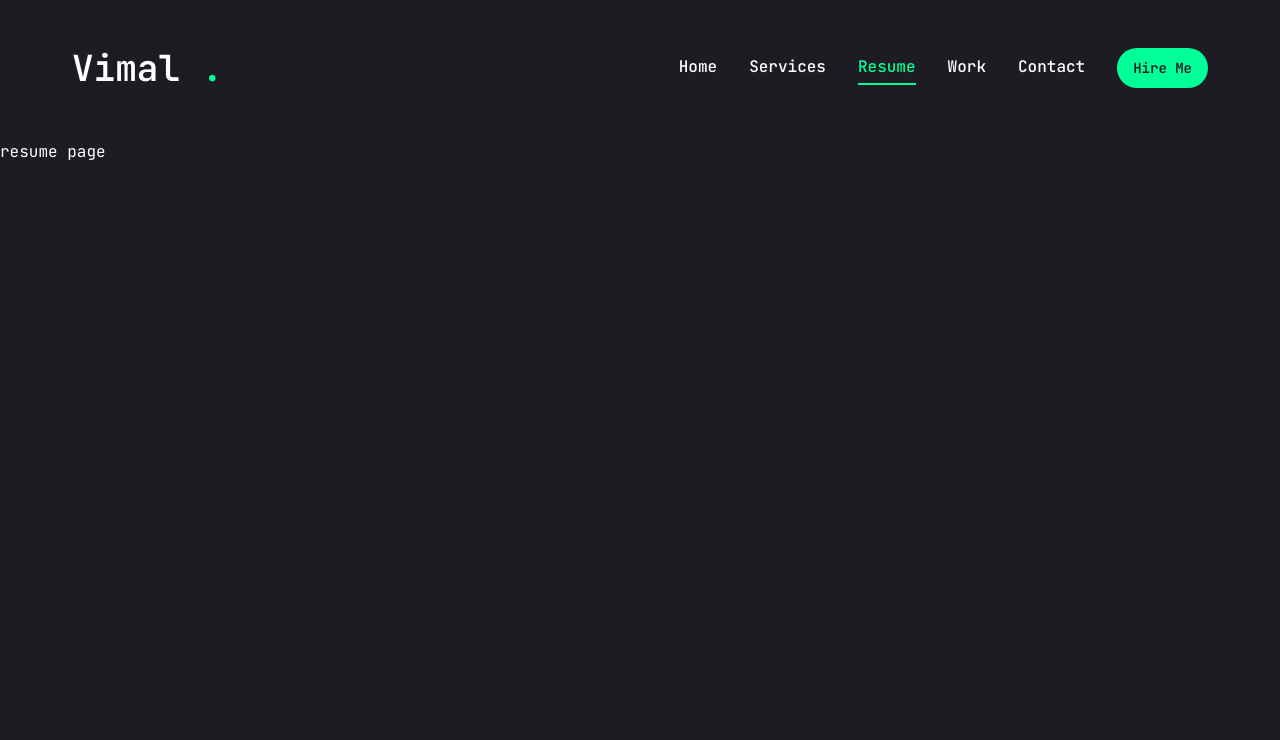
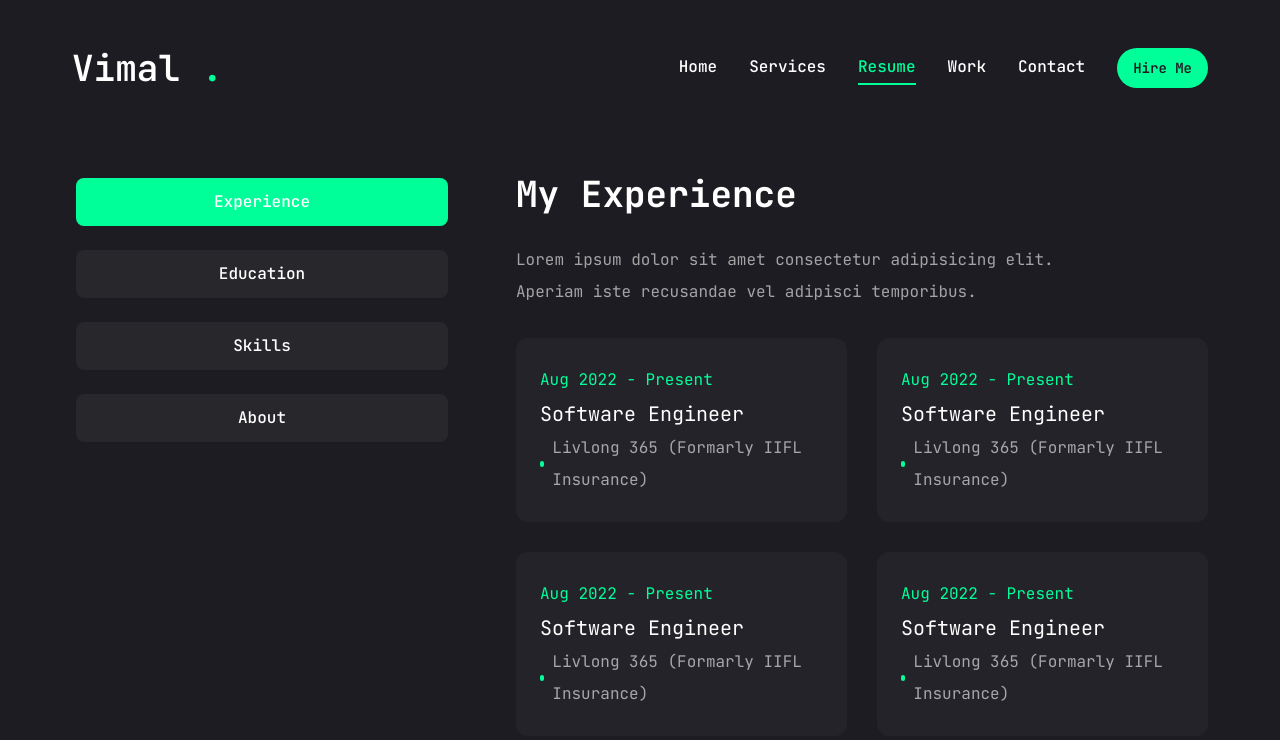
Before and after one commit to vimal-panara/portfolio-website, a Next.js app: page /resume in a window 1280 px wide. Shown: the top 740 px of the page. Built offline with nearby package versions, Linux system fonts and the light colour scheme.

Commit message:
resume selection added (data to be added)

```diff
--- a/app/resume/page.tsx
+++ b/app/resume/page.tsx
@@ -1,9 +1,260 @@
+"use client";
+
+import { FaHtml5 } from "react-icons/fa";
+import { Tabs, TabsContent, TabsList, TabsTrigger } from "@/components/ui/tabs";
+import { Tooltip, TooltipContent, TooltipTrigger, TooltipProvider } from "@/components/ui/tooltip";
+import { ScrollArea } from "@/components/ui/scroll-area";
+import { motion } from "framer-motion";
+
+// about section
+const aboutData = {
+	title: "About me",
+	description: "Lorem ipsum dolor sit amet, consectetur adipisicing elit. Corrupti, veniam.",
+	info: [
+		{
+			fieldName: "Name",
+			fieldValue: "Vimal Panara"
+		},
+		{
+			fieldName: "Phone",
+			fieldValue: "(+91) 7984008857"
+		},
+		{
+			fieldName: "Email",
+			fieldValue: "vimalpanara1998@gmail.com"
+		},
+		{
+			fieldName: "Experience",
+			fieldValue: "2+ Years"
+		},
+		{
+			fieldName: "Nationality",
+			fieldValue: "Indian"
+		},
+		{
+			fieldName: "Languages",
+			fieldValue: "English, Hindi, Gujarati"
+		},
+	]
+}
+
+// experience section
+const experienceData = {
+	title: "My Experience",
+	description: "Lorem ipsum dolor sit amet consectetur adipisicing elit. Aperiam iste recusandae vel adipisci temporibus.",
+	items: [
+		{
+			company: "Livlong 365 (Formarly IIFL Insurance)",
+			position: "Software Engineer",
+			duration: "Aug 2022 - Present"
+		},
+		{
+			company: "Livlong 365 (Formarly IIFL Insurance)",
+			position: "Software Engineer",
+			duration: "Aug 2022 - Present"
+		},
+		{
+			company: "Livlong 365 (Formarly IIFL Insurance)",
+			position: "Software Engineer",
+			duration: "Aug 2022 - Present"
+		},
+		{
+			company: "Livlong 365 (Formarly IIFL Insurance)",
+			position: "Software Engineer",
+			duration: "Aug 2022 - Present"
+		},
+		{
+			company: "Livlong 365 (Formarly IIFL Insurance)",
+			position: "Software Engineer",
+			duration: "Aug 2022 - Present"
+		},
+		{
+			company: "Livlong 365 (Formarly IIFL Insurance)",
+			position: "Software Engineer",
+			duration: "Aug 2022 - Present"
+		}
+	]
+}
+
+// education section
+const educationData = {
+	title: "My Education",
+	description: "Lorem ipsum dolor sit amet, consectetur adipisicing elit. Ex, mollitia!",
+	items: [
+		{
+			institute: "Indian Institute of Technology Gandhinagar (IIT Gandhinagar)",
+			degree: "M.Tech",
+			duration: "Aug 2020 - July 2022"
+		},
+		{
+			institute: "Institue of Infrastructure Technology Research And Mangement (IITRAM) Ahmedabad",
+			degree: "B.Tech",
+			duration: "Aug 2016 - July 2020"
+		},
+		{
+			institute: "Jawahar Navodaya Vidhyalaya Aliabada (JNV Jamnagar)",
+			degree: "HSC",
+			duration: "May 2015 - May 2016"
+		},
+	]
+}
+
+// skilss section
+const skillsData = {
+	title: "My Skils",
+	description: "Lorem ipsum dolor sit amet consectetur adipisicing elit. Nihil corrupti perferendis pariatur.",
+	items: [
+		{
+			icon: <FaHtml5 />,
+			name: "html 5",
+		},
+		{
+			icon: <FaHtml5 />,
+			name: "html 5",
+		},
+		{
+			icon: <FaHtml5 />,
+			name: "html 5",
+		},
+		{
+			icon: <FaHtml5 />,
+			name: "html 5",
+		},
+	]
+}
 
 const Resume = () => {
 	return (
-		<div>
-			resume page
-		</div>
+		<motion.div
+			initial={{ opacity: 0 }}
+			animate={{
+				opacity: 1,
+				transition: {
+					delay: 2.4,
+					duration: 0.4,
+					ease: "easeIn"
+				}
+			}}
+			className="min-h-[80vh] flex items-center justify-center py-12 xl:py-0"
+		>
+			<div className="container mx-auto">
+				<Tabs
+					defaultValue="experience"
+					className="flex flex-col gap-16 xl:flex-row"
+				>
+					<TabsList className="flex flex-col w-full max-w-[380px] mx-auto xl:mx-0 gap-6">
+						<TabsTrigger value="experience">Experience</TabsTrigger>
+						<TabsTrigger value="education">Education</TabsTrigger>
+						<TabsTrigger value="skills">Skills</TabsTrigger>
+						<TabsTrigger value="about">About</TabsTrigger>
+					</TabsList>
+
+					<div className="min-h-[70vh] w-full">
+						{/* tabs content */}
+						<TabsContent value="experience" className="w-full">
+							<div className="flex flex-col text-center xl:text-left gap-[30px]">
+								<h3 className="text-4xl font-bold">{experienceData.title}</h3>
+								<p className="text-white/60 max-w-[600px] mx-auto xl:mx-0">{experienceData.description}
+								</p>
+								<ScrollArea className="h-[400px]">
+									<ul className="grid grid-cols-1 lg:grid-cols-2 gap-[30px]">
+										{experienceData.items.map((item, index) => {
+											return (
+												<li key={index} className="bg-[#232329] h-[184px] py-6 px-10 rounded-xl flex flex-col justify-center items-center lg:items-start gap-1 lg:pl-6">
+													<span className="text-accent">{item.duration}</span>
+													<h3 className="text-xl max-w-[260px] text-center lg:text-left">{item.position}</h3>
+													<div className="flex items-center gap-2">
+														<span className="h-[6px] w-[6px] rounded-full bg-accent"></span>
+														<p className="text-white/60">{item.company}</p>
+													</div>
+												</li>
+											)
+										})}
+									</ul>
+								</ScrollArea>
+							</div>
+						</TabsContent>
+
+						<TabsContent value="education" className="w-full">
+							<div className="flex flex-col text-center xl:text-left gap-[30px]">
+								<h3 className="text-4xl font-bold">{educationData.title}</h3>
+								<p className="text-white/60 max-w-[600px] mx-auto xl:mx-0">{educationData.description}
+								</p>
+								<ScrollArea className="h-[400px]">
+									<ul className="grid grid-cols-1 lg:grid-cols-2 gap-[30px]">
+										{educationData.items.map((item, index) => {
+											return (
+												<li key={index} className="bg-[#232329] h-[250px] py-6 px-10 rounded-xl flex flex-col justify-center items-center lg:items-start gap-1 lg:pl-6">
+													<span className="text-accent">{item.duration}</span>
+													<h3 className="text-xl max-w-[260px] text-center lg:text-left">{item.degree}</h3>
+													<div className="flex items-center gap-2">
+														<span className="h-[6px] w-[6px] rounded-full bg-accent"></span>
+														<p className="text-white/60">{item.institute}</p>
+													</div>
+												</li>
+											)
+										})}
+									</ul>
+								</ScrollArea>
+							</div>
+						</TabsContent>
+
+						<TabsContent value="skills" className="w-full h-full">
+							<div className="flex flex-col text-center xl:text-left gap-[30px]">
+								<h3 className="text-4xl font-bold">{skillsData.title}</h3>
+								<p className="text-white/60 max-w-[600px] mx-auto xl:mx-0">{skillsData.description}
+								</p>
+								<ScrollArea className="h-[400px]">
+									<ul className="grid grid-cols-2 sm:grid-cols-3 lg:grid-cols-4 gap-10 xl:gap-[30px]">
+										{skillsData.items.map((item, index) => {
+											return (
+												<li key={index} className="">
+													<TooltipProvider delayDuration={100}>
+														<Tooltip>
+															<TooltipTrigger className="w-full h-full p-10 bg-[#232329] rounded-xl flex justify-center items-center group">
+																<div className="text-6xl group-hover:text-accent transition-all duration-300">
+																	{item.icon}
+																</div>
+															</TooltipTrigger>
+															<TooltipContent>
+																<p className="capitalize">
+																	{item.name}
+																</p>
+															</TooltipContent>
+														</Tooltip>
+													</TooltipProvider>
+												</li>
+											)
+										})}
+									</ul>
+								</ScrollArea>
+							</div>
+						</TabsContent>
+
+						<TabsContent value="about" className="w-full text-center xl:text-left">
+							<div className="flex flex-col text-center xl:text-left gap-[30px]">
+								<h3 className="text-4xl font-bold">{aboutData.title}</h3>
+								<p className="text-white/60 max-w-[600px] mx-auto xl:mx-0">{aboutData.description}
+								</p>
+								<ScrollArea className="h-[400px]">
+									<ul className="grid grid-cols-1 xl:grid-cols-2 gap-y-6 max-w-[620px] xl:max-w-none mx-auto xl:mx-0">
+										{aboutData.info.map((item, index) => {
+											return (
+												<li key={index} className="flex justify-center items-center xl:justify-start gap-4">
+													<span className="text-white/60 text-sm">{item.fieldName}</span>
+													<span className="text-md">{item.fieldValue}</span>
+												</li>
+											)
+										})}
+									</ul>
+								</ScrollArea>
+							</div>
+						</TabsContent>
+					</div>
+
+				</Tabs>
+			</div>
+		</motion.div>
 	)
 }
 
--- a/components/transitions/stairTransition/TransitionEffect.tsx
+++ b/components/transitions/stairTransition/TransitionEffect.tsx
@@ -18,7 +18,7 @@ const TransitionEffect = () => {
 					animate={{top: "100%"}}
 					exit={{top: ["100%", "0%"]}}
 					transition={{
-						duration: 0.4,
+						duration: 0.5,
 						ease: "easeInOut",
 						delay: calculateDelay(index) * 0.1
 					}}
--- a/components/ui/scroll-area.tsx
+++ b/components/ui/scroll-area.tsx
@@ -40,7 +40,7 @@ const ScrollBar = React.forwardRef<
     )}
     {...props}
   >
-    <ScrollAreaPrimitive.ScrollAreaThumb className="relative flex-1 rounded-full bg-slate-200 dark:bg-slate-800" />
+    <ScrollAreaPrimitive.ScrollAreaThumb className="relative flex-1 rounded-full bg-accent dark:bg-slate-800" />
   </ScrollAreaPrimitive.ScrollAreaScrollbar>
 ))
 ScrollBar.displayName = ScrollAreaPrimitive.ScrollAreaScrollbar.displayName
--- a/components/ui/tabs.tsx
+++ b/components/ui/tabs.tsx
@@ -14,7 +14,7 @@ const TabsList = React.forwardRef<
   <TabsPrimitive.List
     ref={ref}
     className={cn(
-      "inline-flex h-10 items-center justify-center rounded-md bg-slate-100 p-1 text-slate-500 dark:bg-slate-800 dark:text-slate-400",
+      "inline-flex h-auto rounded-md p-1 text-primary",
       className
     )}
     {...props}
@@ -29,7 +29,7 @@ const TabsTrigger = React.forwardRef<
   <TabsPrimitive.Trigger
     ref={ref}
     className={cn(
-      "inline-flex items-center justify-center whitespace-nowrap rounded-sm px-3 py-1.5 text-sm font-medium ring-offset-white transition-all focus-visible:outline-none focus-visible:ring-2 focus-visible:ring-slate-950 focus-visible:ring-offset-2 disabled:pointer-events-none disabled:opacity-50 data-[state=active]:bg-white data-[state=active]:text-slate-950 data-[state=active]:shadow-sm dark:ring-offset-slate-950 dark:focus-visible:ring-slate-300 dark:data-[state=active]:bg-slate-950 dark:data-[state=active]:text-slate-50",
+      "inline-flex items-center w-full bg-[#27272c] justify-center whitespace-nowrap text-white rounded-lg p-3 text-base font-medium ring-offset-white transition-all disabled:pointer-events-none disabled:opacity-50 data-[state=active]:bg-accent data-[state=inactive]:shadow-sm",
       className
     )}
     {...props}
@@ -44,7 +44,7 @@ const TabsContent = React.forwardRef<
   <TabsPrimitive.Content
     ref={ref}
     className={cn(
-      "mt-2 ring-offset-white focus-visible:outline-none focus-visible:ring-2 focus-visible:ring-slate-950 focus-visible:ring-offset-2 dark:ring-offset-slate-950 dark:focus-visible:ring-slate-300",
+      "min-h-[480px] ring-offset-white focus-visible:outline-none focus-visible:ring-2 focus-visible:ring-slate-950 focus-visible:ring-offset-2 dark:ring-offset-slate-950 dark:focus-visible:ring-slate-300",
       className
     )}
     {...props}
```
